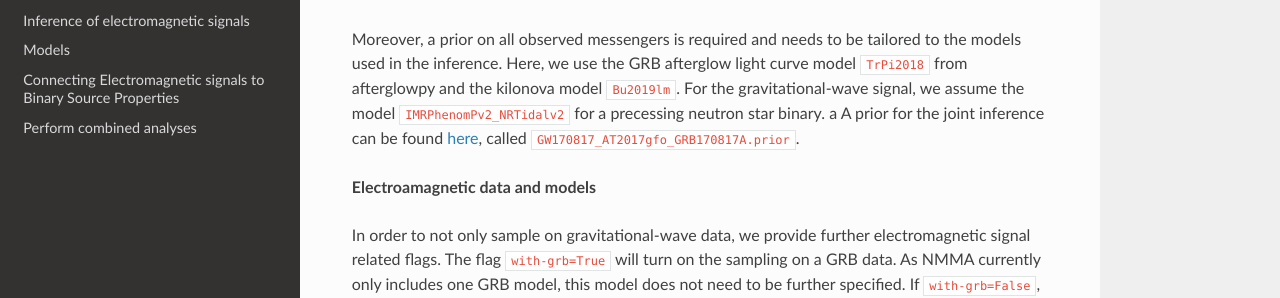
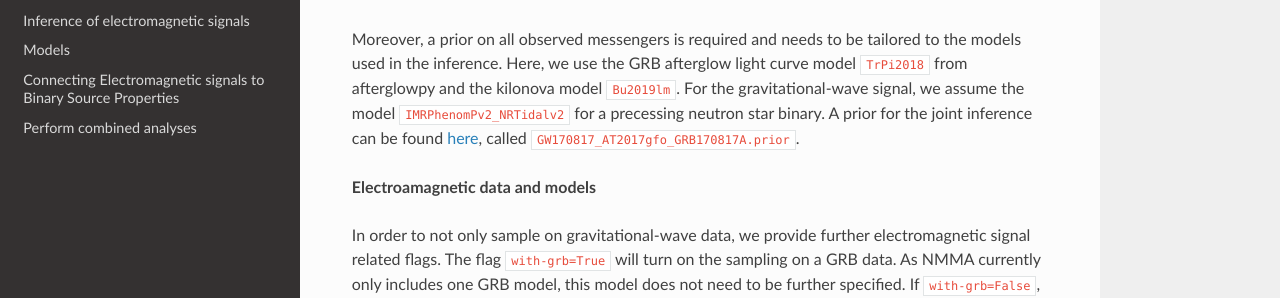
Before and after one commit to nuclear-multimessenger-astronomy/nmma, a Sphinx documentation site: the page built from doc/joint_inference.md, in a window 1280 px wide and 900 px high, scrolled down 689 px. Shown: the part 154-452 px from the top of the window. Built offline with Sphinx 7.4.7 and the Read the Docs theme 2.0.0, drawn with Linux system fonts in a browser that asks for light colours; pages that are not in the unit, such as notebooks, are missing from menus.

```diff
--- a/doc/joint_inference.md
+++ b/doc/joint_inference.md
@@ -23,7 +23,7 @@ These observational data need to be provided in the `config.ini` file for the jo
 
 **Prior**
 
-Moreover, a prior on all observed messengers is required and needs to be tailored to the models used in the inference. Here, we use the GRB afterglow light curve model `TrPi2018` from afterglowpy and the kilonova model `Bu2019lm`. For the gravitational-wave signal, we assume the model `IMRPhenomPv2_NRTidalv2` for a precessing neutron star binary. a A prior for the joint inference can be found [here](https://github.com/nuclear-multimessenger-astronomy/nmma/tree/main/example_files/prior), called `GW170817_AT2017gfo_GRB170817A.prior`.
+Moreover, a prior on all observed messengers is required and needs to be tailored to the models used in the inference. Here, we use the GRB afterglow light curve model `TrPi2018` from afterglowpy and the kilonova model `Bu2019lm`. For the gravitational-wave signal, we assume the model `IMRPhenomPv2_NRTidalv2` for a precessing neutron star binary. A prior for the joint inference can be found [here](https://github.com/nuclear-multimessenger-astronomy/nmma/tree/main/example_files/prior), called `GW170817_AT2017gfo_GRB170817A.prior`.
 
 **Electroamagnetic data and models**
 
```
